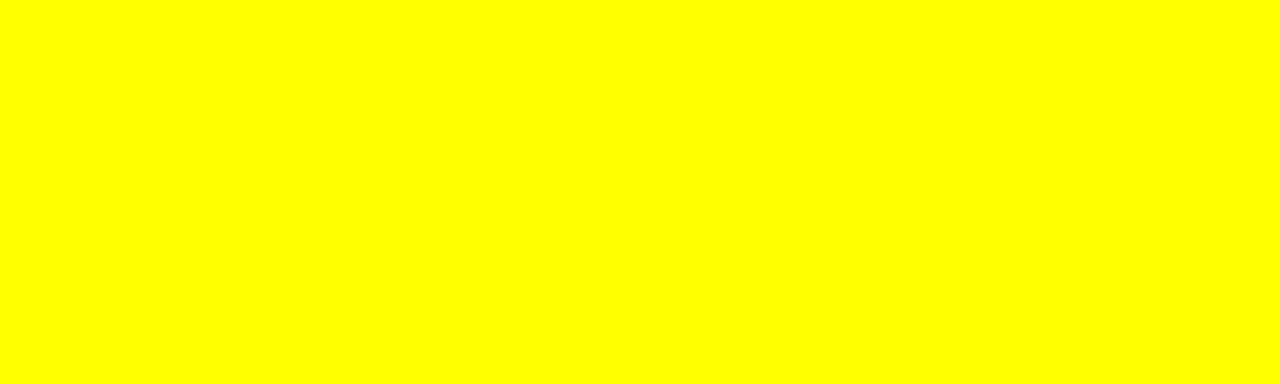
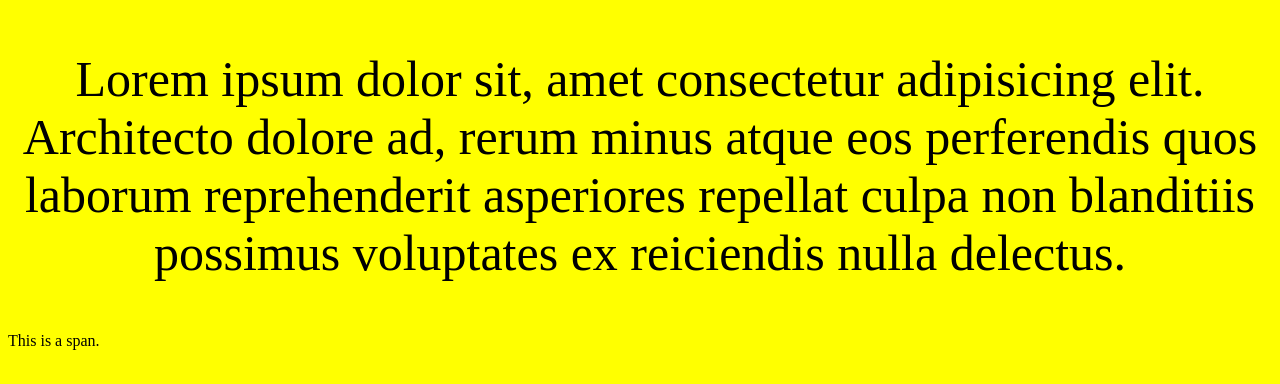
Before and after one commit to tahakhaan/git-files, a plain HTML site: page index.html in a window 1280 px wide. Drawn offline with Linux system fonts and the light colour scheme.

Commit message:
changes html & css

```diff
--- a/index.html
+++ b/index.html
@@ -7,5 +7,11 @@
 </head>
 <body>
 
+    <p>Lorem ipsum dolor sit, amet consectetur adipisicing elit. Architecto dolore ad,
+    rerum minus atque eos perferendis quos laborum reprehenderit asperiores repellat culpa
+    non blanditiis possimus voluptates ex reiciendis nulla delectus.</p>
+
+    <span>This is a span.</span>
+
 </body>
 </html>
--- a/style.css
+++ b/style.css
@@ -7,3 +7,8 @@ p {
     font-size: 50px;
     text-align: center;
 }
+
+span {
+    margin: 0;
+    padding: 0;
+}
```
